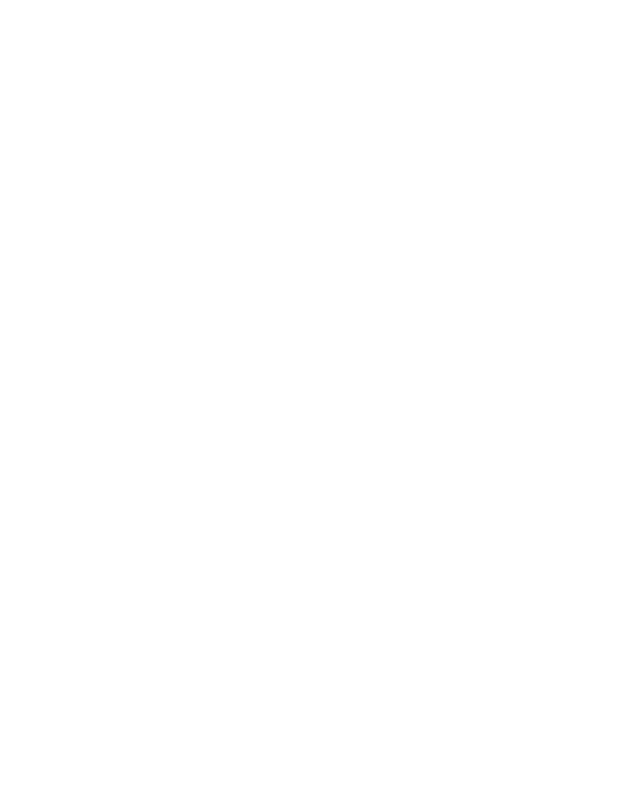
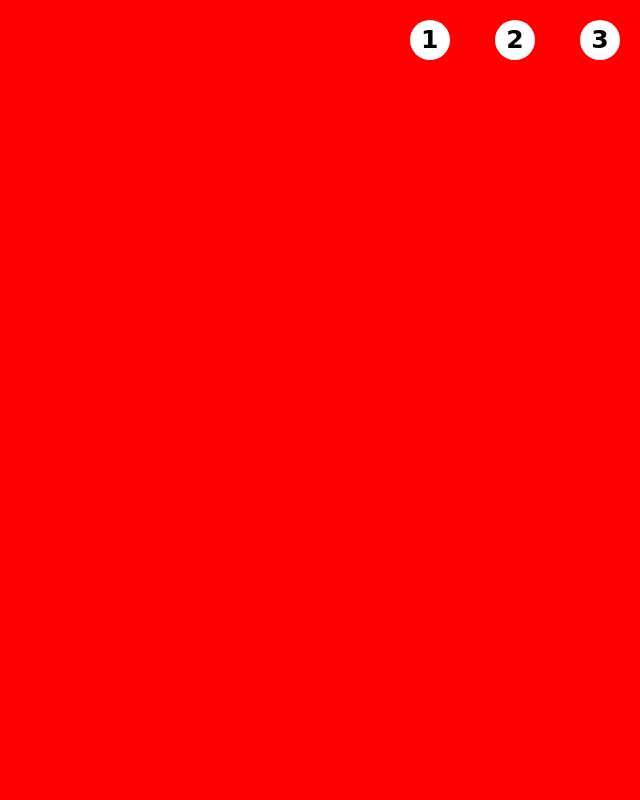
Before and after one commit to Ottavio42/htmlcss-shoes, a plain HTML site: page index.html in a window 1280 px wide. Shown: the top 800 px of the page, without its empty margins (640-1280 px from the left). Drawn offline with Linux system fonts and the light colour scheme; a web font is replaced by a local one.

Commit message:
fine-header

```diff
--- a/css/style.css
+++ b/css/style.css
@@ -2,10 +2,52 @@
     margin: 0;
     padding: 0;
     box-sizing: border-box;
+    font-family: 'Jomhuria', cursive;
+}
+html {
+	scroll-behavior: smooth;
 }
 /* header */
+header {
+	position: fixed;
+	width: 100%;
+	top: 0;
+	z-index: 10;
+}
+.menu,.menu li,.menu li a{
+    display: inline-block;
+}
+.menu li{
+    margin: 20px;
+}
+.menu{
+    position: absolute;
+    top: 0;
+    right: 0;
+}
+.menu li a{
+    text-decoration: none;
+	color: black;
+	font-size: 25px;
+    font-weight: bolder;
+    width: 40px;
+	height: 40px;
+	line-height: 40px;
+	text-align: center;
+    background-color: #ffffff;
+    border-radius: 50%;
 
+}
 /* Corpo */
 section{
     height: 100vh;
 }
+.parte-rossa{
+    background-color: #ff0000;
+}
+.parte-verde{
+    background-color: #008000;
+}
+.parte-gialla{
+    background-color: #ffff00;
+}
--- a/index.html
+++ b/index.html
@@ -5,15 +5,28 @@
     <meta http-equiv="X-UA-Compatible" content="IE=edge">
     <meta name="viewport" content="width=device-width, initial-scale=1.0">
     <link rel="stylesheet" href="css/style.css">
+
+    <link rel="preconnect" href="https://fonts.googleapis.com">
+    <link rel="preconnect" href="https://fonts.gstatic.com" crossorigin>
+    <link href="https://fonts.googleapis.com/css2?family=Jomhuria&display=swap" rel="stylesheet">
+
     <title>Shoes</title>
 </head>
 <body>
     <header>
-        <ul>
-            <li></li>
-            <li></li>
-            <li></li>
-        </ul>
+        <nav class="menu">
+            <ul>
+                <li>
+                    <a href="#ellesse">1</a>
+                </li>
+                <li>
+                    <a href="#tommy">2</a>
+                </li>
+                <li>
+                    <a href="#converse">3</a>
+                </li>
+            </ul>
+        </nav>
     </header>
     <main>
         <section id="ellesse" class="parte-rossa"></section>
```
